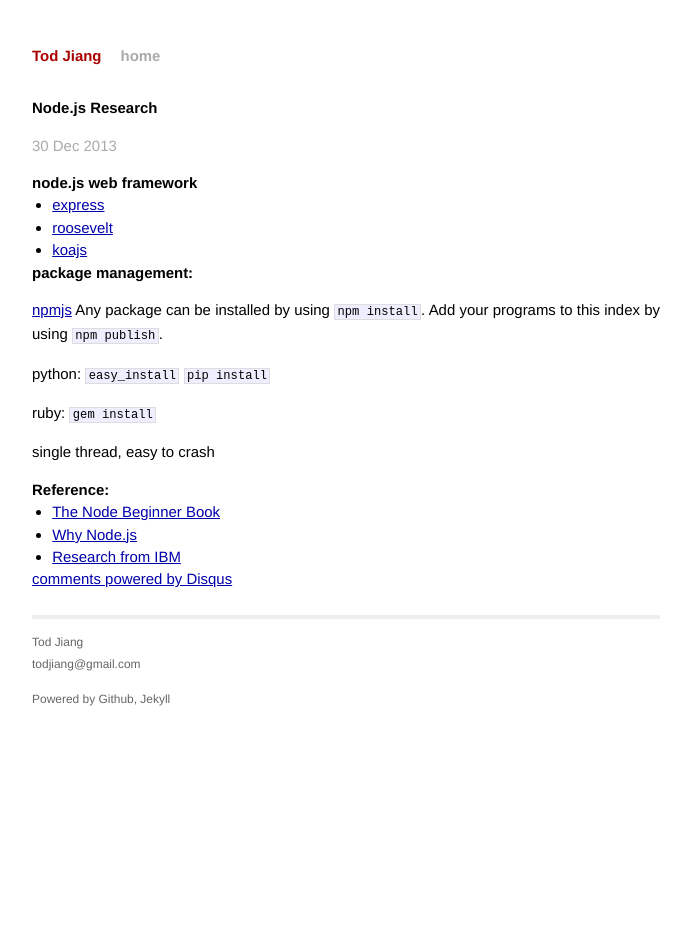
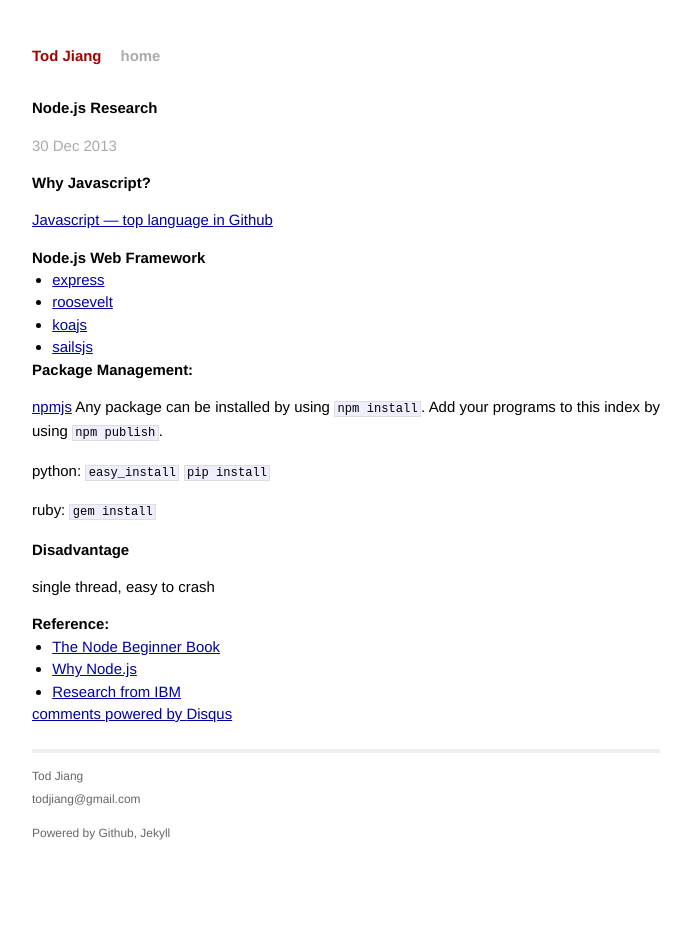
Before and after one commit to todjiang/todjiang.github.io, a Jekyll site: the page built from _posts/2013-12-30-node.js.md, in a window 1280 px wide. Shown: the whole page, without its empty margins (294-985 px from the left). Built offline with Jekyll 4.4.1, drawn with Linux system fonts in a browser that asks for light colours; Markdown is read by kramdown in place of the engine named in the settings; comment, search, counter and statistics services are not loaded.

Commit message:
update style

```diff
--- a/_posts/2013-12-30-node.js.md
+++ b/_posts/2013-12-30-node.js.md
@@ -6,12 +6,16 @@
 tags: nodejs, javascript
 ---
 
-## node.js web framework
+## Why Javascript?
+[Javascript --- top language in Github][github-language-statistic]
+
+## Node.js Web Framework
 * [express][expressjs]
 * [roosevelt][roosevelt]
 * [koajs][koajs]
+* [sailsjs][sailsjs]
 
-## package management:
+## Package Management:
 [npmjs][npmjs]
 Any package can be installed by using `npm install`.
 Add your programs to this index by using `npm publish`.
@@ -23,8 +27,8 @@
 ruby:
 `gem install`
 
-
-single thread, easy to crash
+### Disadvantage
+> single thread, easy to crash
 
 ### Reference:
  * [The Node Beginner Book][node_beginner_book]
```
